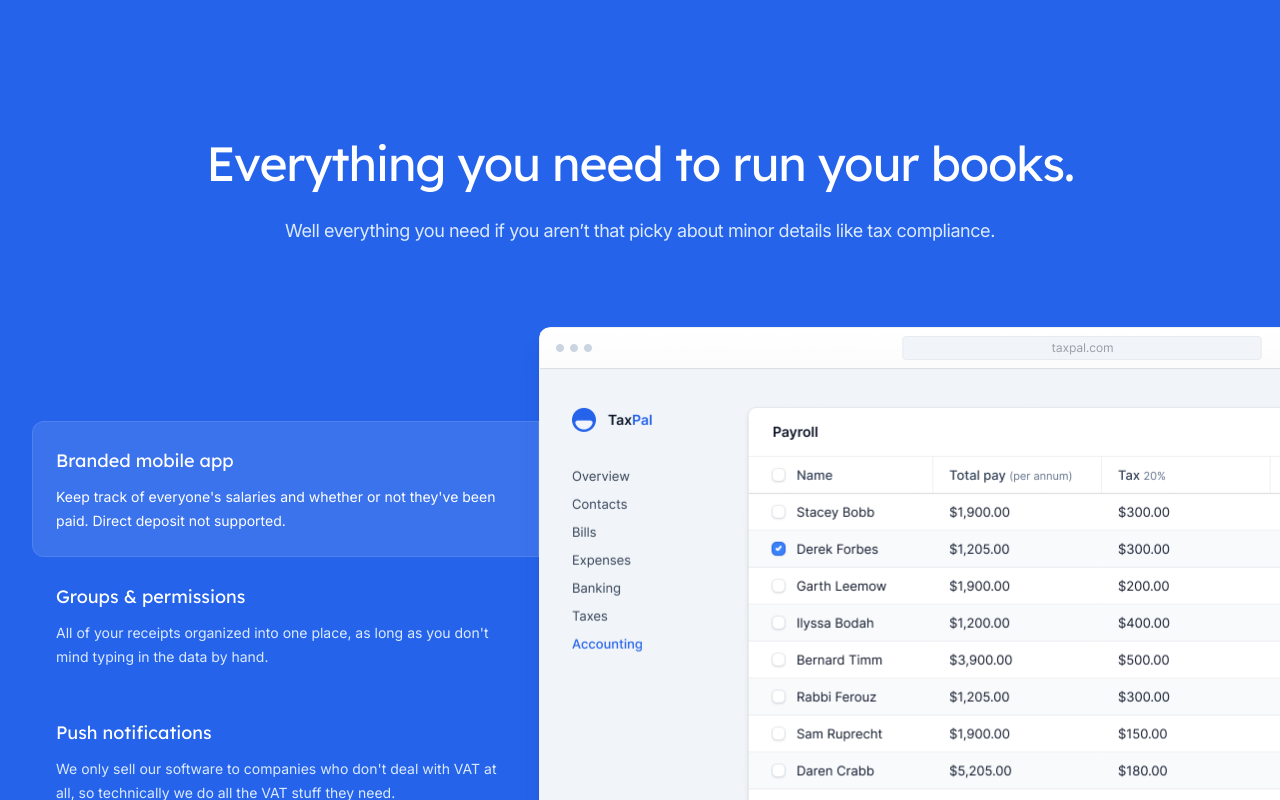
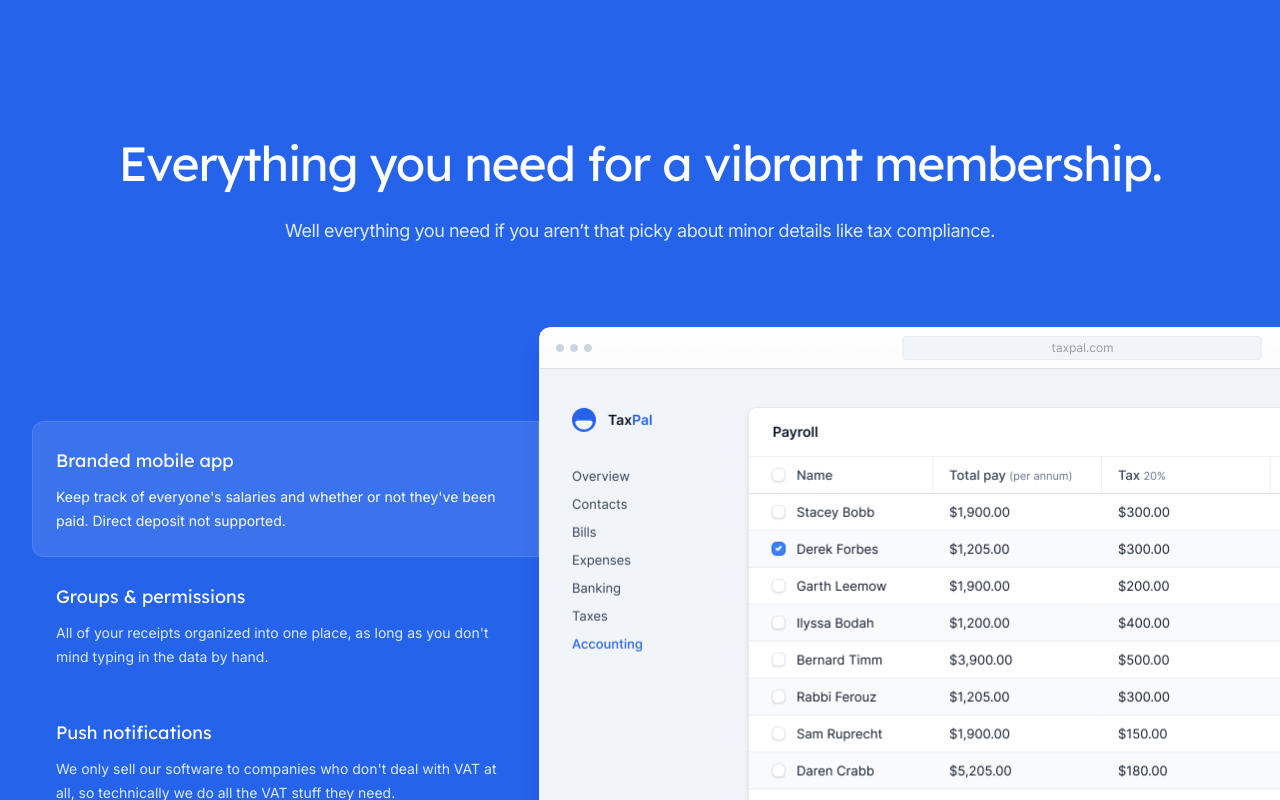
Before and after one commit to ellym/anchor-citizen, a Next.js app: page / in a window 1280 px wide. Shown: the part 1900-2700 px from the top of the page. Built offline with nearby package versions, Linux system fonts and the light colour scheme.

Commit message:
Fix build.

```diff
--- a/src/components/Footer.jsx
+++ b/src/components/Footer.jsx
@@ -46,7 +46,7 @@ export function Footer() {
             </Link> */}
           </div>
           <p className="mt-6 text-sm text-slate-500 sm:mt-0">
-            Copyright &copy; {new Date().getFullYear()} Ellym LLC d.b.a "Anchor Citizen". All rights
+            Copyright &copy; {new Date().getFullYear()} Ellym LLC d.b.a Anchor Citizen. All rights
             reserved.
           </p>
         </div>
--- a/src/components/PrimaryFeatures.jsx
+++ b/src/components/PrimaryFeatures.jsx
@@ -72,7 +72,7 @@ export function PrimaryFeatures() {
       <Container className="relative">
         <div className="max-w-2xl md:mx-auto md:text-center xl:max-w-none">
           <h2 className="font-display text-3xl tracking-tight text-white sm:text-4xl md:text-5xl">
-            Everything you need to run your books.
+            Everything you need for a vibrant membership.
           </h2>
           <p className="mt-6 text-lg tracking-tight text-blue-100">
             Well everything you need if you aren’t that picky about minor
```
